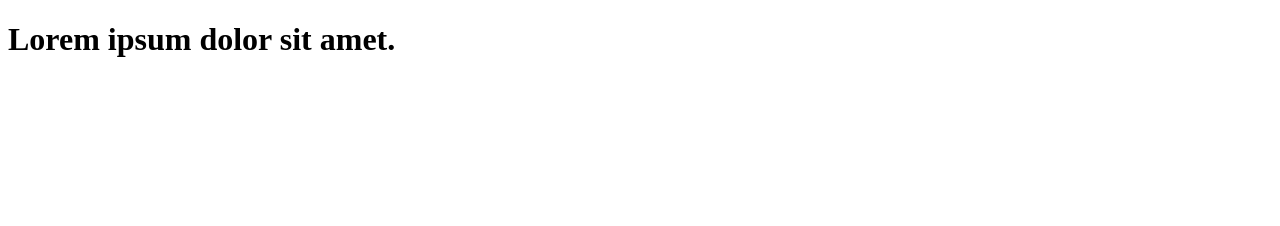
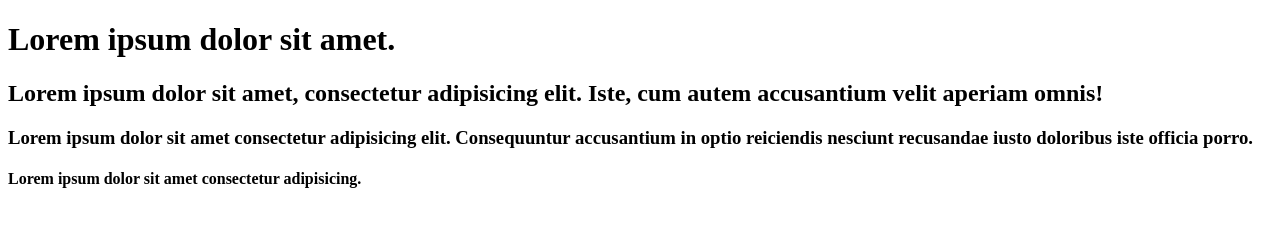
Before and after one commit to SAHE82/front-end, a plain HTML site: page index.html in a window 1280 px wide. Drawn offline with Linux system fonts and the light colour scheme.

Commit message:
edit html

```diff
--- a/index.html
+++ b/index.html
@@ -6,7 +6,11 @@
     <title>Document</title>
 </head>
 <body>
-    <h1>Lorem ipsum dolor sit amet.
-    </h1>
+    <h1>Lorem ipsum dolor sit amet.</h1>
+    <h2>Lorem ipsum dolor sit amet, consectetur adipisicing elit. Iste, cum autem accusantium velit aperiam omnis!</h2>
+    <h3>Lorem ipsum dolor sit amet consectetur adipisicing elit. Consequuntur accusantium in optio reiciendis nesciunt recusandae iusto doloribus iste officia porro.
+
+    </h3>
+    <h4>Lorem ipsum dolor sit amet consectetur adipisicing.</h4>
 </body>
 </html>
```
